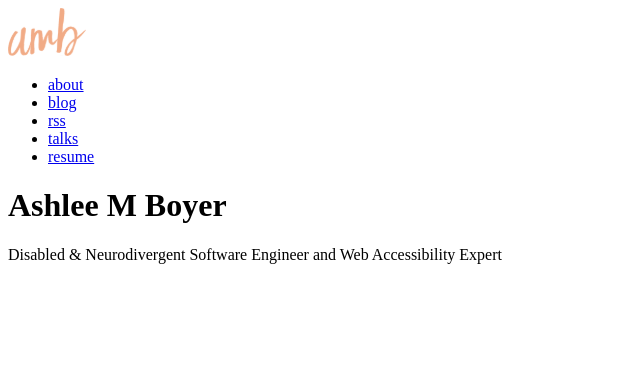
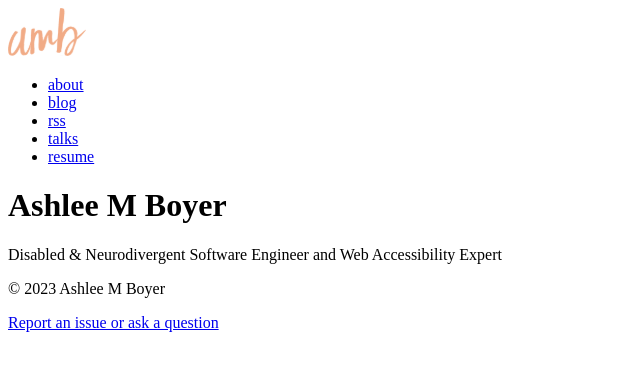
Before and after one commit to ashleemboyer/ashleemboyer-com, a Next.js app: page / in a window 1280 px wide. Shown: the top 370 px of the page, without its empty margins (0-640 px from the left). Built offline with nearby package versions, Linux system fonts and the light colour scheme.

Commit message:
Adding site footer

```diff
--- a/app/layout.tsx
+++ b/app/layout.tsx
@@ -33,6 +33,14 @@ const RootLayout = ({ children }: RootLayoutProps) => {
           </nav>
         </header>
         <div>{children}</div>
+        <footer>
+          <p>© 2023 Ashlee M Boyer</p>
+          <p>
+            <a href="https://github.com/ashleemboyer/ashleemboyer-com-issues-and-questions/issues/new/choose">
+              Report an issue or ask a question
+            </a>
+          </p>
+        </footer>
       </body>
     </html>
   );
```
